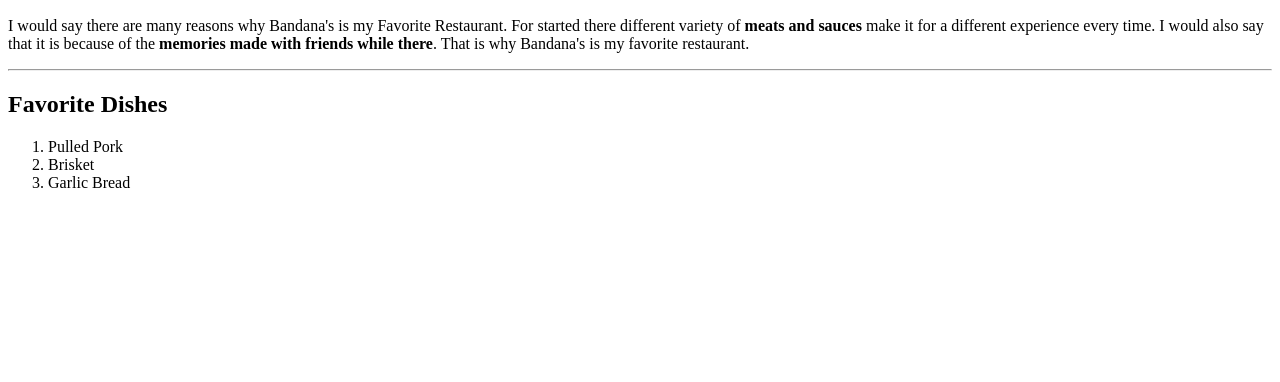
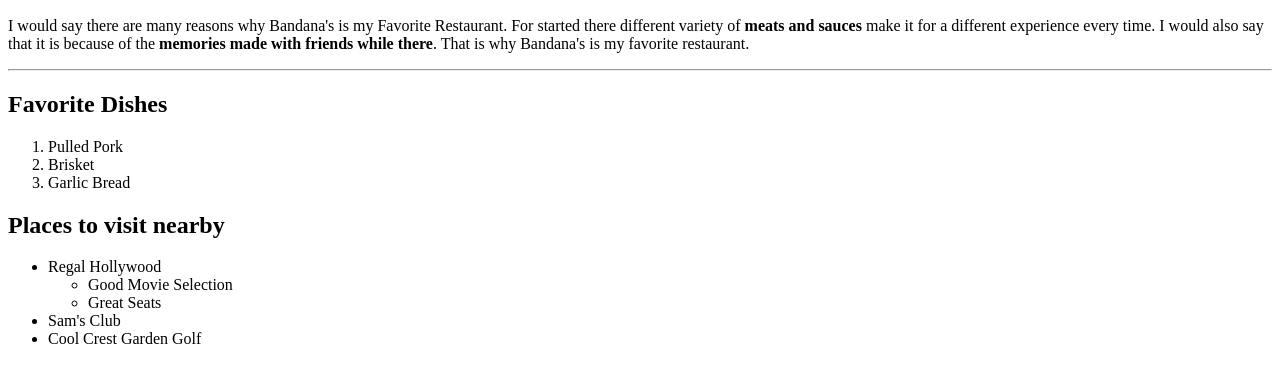
Before and after one commit to 44-563-Web-Apps-S24/44563-webapps-s24-assignment3-lukevaughn20, a plain HTML site: page index.html in a window 1280 px wide. Shown: the part 110-492 px from the top of the page. Drawn offline with Linux system fonts and the light colour scheme.

Commit message:
Added places to visit

```diff
--- a/index.html
+++ b/index.html
@@ -17,5 +17,16 @@ I would also say that it is because of the <b>memories made with friends while t
 <li>Brisket</li>
 <li>Garlic Bread</li>
 </ol>
+<h2>Places to visit nearby</h2>
+<ul>
+<li>Regal Hollywood
+    <ul>
+        <li>Good Movie Selection</li>
+        <li>Great Seats</li>
+    </ul>
+</li>
+<li>Sam's Club</li>
+<li>Cool Crest Garden Golf</li>
+</ul>
 </body>
 </html>
```
